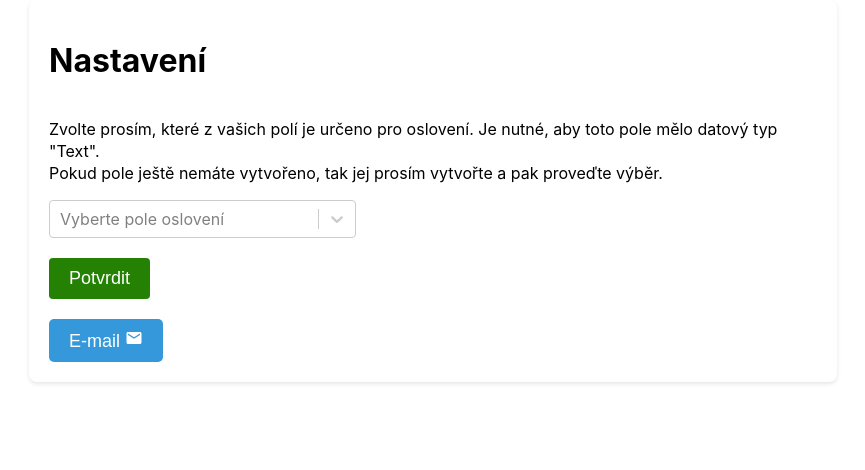
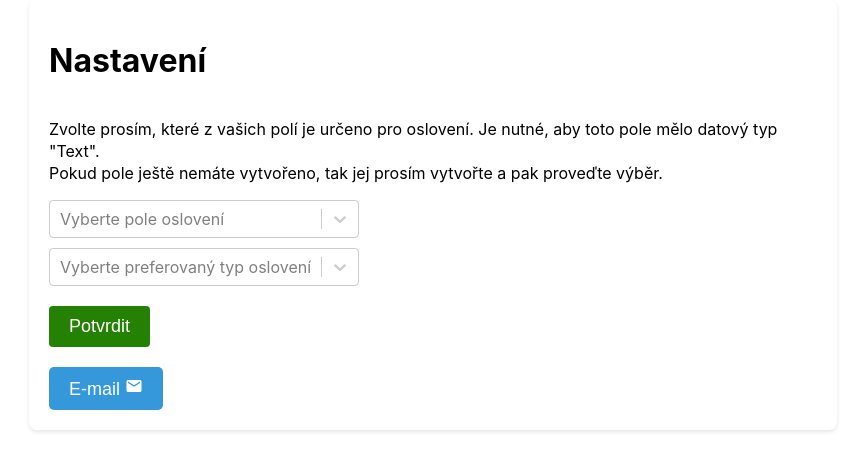
Before and after one commit to Rafek91/pd_osloveni, a React (Create React App) app: page / in a window 1280 px wide. Shown: the top 470 px of the page, without its empty margins (207-1072 px from the left). Built offline with nearby package versions, Linux system fonts and the light colour scheme; no server answers; the HTML template or start-up script is replaced by a standard one.

Commit message:
adding second dropdown, adding container + css

```diff
--- a/src/components/IframeComponent.js
+++ b/src/components/IframeComponent.js
@@ -145,6 +145,7 @@ function IframeComponent() {
               <div className="text">
                 <p>Zvolte prosím, které z vašich polí je určeno pro oslovení. Je nutné, aby toto pole mělo datový typ "Text". <br />Pokud pole ještě nemáte vytvořeno, tak jej prosím vytvořte a pak proveďte výběr.</p>
               </div>
+                <div className="dropdown-container">
                   <Select
                   options={dropdown}
                   className="dropdown"
@@ -155,6 +156,17 @@ function IframeComponent() {
                     setDropdownValue(item)
                   }}
                   />
+                  <Select
+                  options={dropdown}
+                  className="dropdown"
+                  placeholder="Vyberte preferovaný typ oslovení"
+                  isDisabled={dropdownAvailability}
+                  value={dropdownValue}
+                  onChange={(item)=>{
+                    setDropdownValue(item)
+                  }}
+                  />
+                </div>
                 <button onClick={submitButton}>Potvrdit</button>
                 <button className="button-sendEmail" onClick={open}>
                  E-mail&nbsp;<MdEmail />
--- a/src/style.css
+++ b/src/style.css
@@ -15,8 +15,7 @@
   background-color: #3498db;
   color: #ffffff;
   padding: 10px 20px;
-  border-radius: 5px;
-}
+  border-radius: 5px;}
 
 .form-container .button-sendEmail:hover {
   background-color: #266d9d;
@@ -47,8 +46,18 @@
   background-color: #2a5703;
 }
 
+.dropdown-container {
+  display: flex;
+  flex-direction: column;
+  align-content: center;
+  align-items: flex-start;
+  flex-wrap: nowrap;
+  justify-content: space-around;
+  gap: 10px;
+}
+
 .dropdown {
-  width: 40%;
+  width: 100%;
 }
 
 div.text p {
```
Lines whose indentation alone changed are shown as unchanged.
